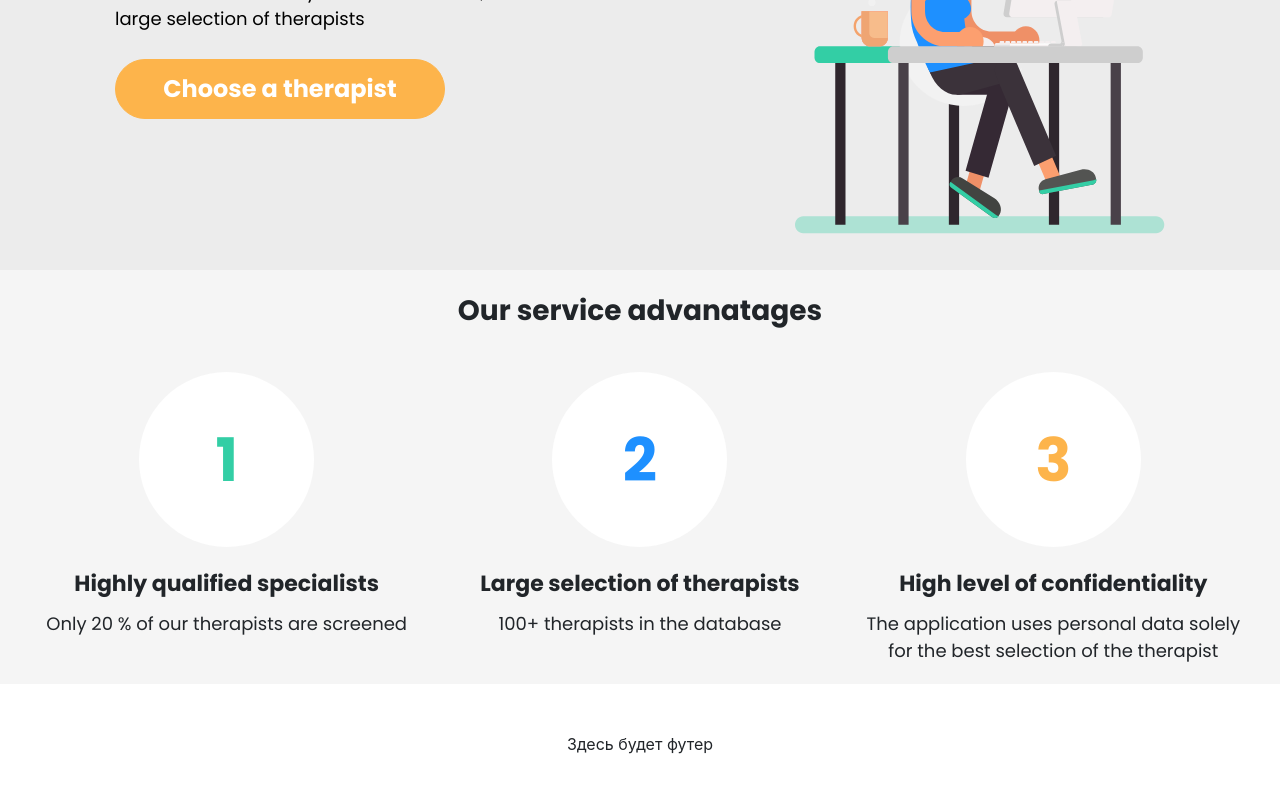
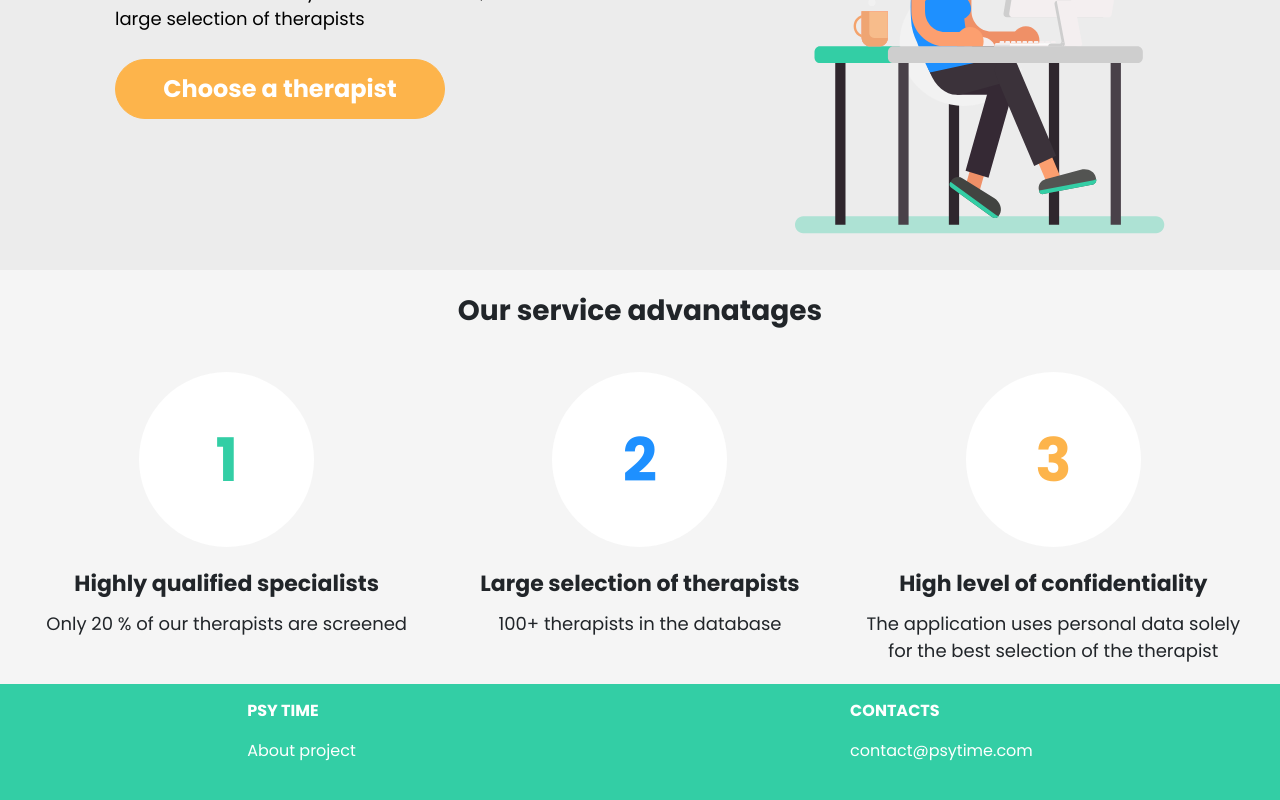
Before and after one commit to hunterinious/psy_time_front, a React (Create React App) app in the folder psy_time/: page / in a window 1280 px wide. Shown: the part 350-1150 px from the top of the page. Before the commit the page ends 1106 px from the top, so only its background shows below. Built offline with nearby package versions, Linux system fonts and the light colour scheme; no server answers.

Commit message:
base implementation of footer

```diff
--- a/psy_time/src/components/Footer/Footer.js
+++ b/psy_time/src/components/Footer/Footer.js
@@ -3,10 +3,27 @@ import styles from './Footer.module.scss';
 
 const Header = (props) => {
     return (
-        <footer>
-            <div className="container mt-5">
-                <div className="d-flex justify-content-center">
-                    Здесь будет футер
+        <footer className={styles.Footer}>
+            <div className={styles.FooterContent}>
+                <div className={styles.FooterItem}>
+                    <p className={styles.FooterItemTitle}>
+                        Psy Time
+                    </p>
+                    <ul className={styles.FooterItemTitleList}>
+                        <li>
+                            About project
+                        </li>
+                    </ul>
+                </div>
+                <div className={styles.FooterItem}>
+                    <p className={styles.FooterItemTitle}>
+                        Contacts
+                    </p>
+                    <ul className={styles.FooterItemTitleList}>
+                        <li>
+                            contact@psytime.com
+                        </li>
+                    </ul>
                 </div>
             </div>
         </footer>
--- a/psy_time/src/components/Footer/Footer.module.scss
+++ b/psy_time/src/components/Footer/Footer.module.scss
@@ -0,0 +1,47 @@
+@import '../../assets/scss/medias';
+
+.Footer {
+    display: block;
+    height: 192px;
+    background: #33CEA5;
+}
+
+.FooterContent {
+    display: flex;
+    flex-direction: column;
+    justify-content: space-around;
+    text-align: center;
+    font-family: "Poppins", sans-serif;
+    color: white;
+    background: #33CEA5;
+
+    @include media_tablet {
+        flex-direction: row;
+        text-align: left;
+    }
+}
+
+.FooterItem {
+    margin-top: 15px;
+}
+
+.FooterItemTitle {
+    font-weight: 700;
+    text-transform: uppercase;
+}
+
+.FooterItemTitleList{
+    list-style: none;
+    text-align: left;
+    padding-left: 50px;
+    font-weight: 400;
+
+    @include media_tablet {
+        padding-left: unset;
+    }
+
+    li a {
+        text-decoration: none;
+        color: white
+    }
+}
--- a/psy_time/src/components/Header/Header.module.scss
+++ b/psy_time/src/components/Header/Header.module.scss
@@ -1,8 +1,7 @@
-@import '../../assets/scss/medias';
-
-
 .HeaderContainer {
-    position: relative;
+    position: sticky;
+    z-index: 10;
+    top: 0;
     width: 100%;
     height: 70px;
 
@@ -14,8 +13,6 @@
 }
 
 .OnScroll {
-    z-index: 10;
-    position: fixed;
     box-shadow: 0 4px 8px -2px grey;
 }
 
--- a/psy_time/src/components/Home/Home.module.scss
+++ b/psy_time/src/components/Home/Home.module.scss
@@ -99,7 +99,6 @@
 .Advantages {
     display: flex;
     flex-direction: column;
-    justify-content: space-evenly;
     margin: 0 10px;
 
     @include media_desktop {
--- a/psy_time/src/components/Navbar/Navbar.module.scss
+++ b/psy_time/src/components/Navbar/Navbar.module.scss
@@ -49,7 +49,7 @@
     position: absolute;
     min-width: 140px;
     padding: 12px 16px;
-    z-index: 1;
+    z-index: 10;
     background-color: #33CEA5;
     border: 1px solid #1E90FF;
     border-radius: 10px;
```
